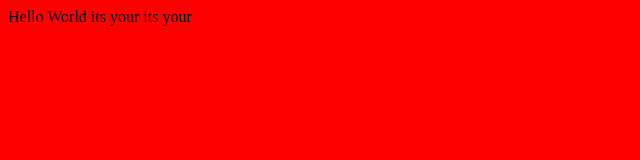
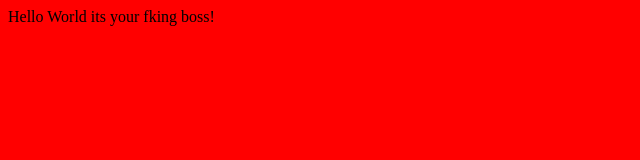
Before and after one commit to Shashank-konade/firstrepo, a plain HTML site: page git_project/index.html in a window 1280 px wide. Shown: the full height of the page, 0-640 px from the left. Drawn offline with Linux system fonts and the light colour scheme.

Commit message:
quote added

```diff
--- a/git_project/index.html
+++ b/git_project/index.html
@@ -7,8 +7,7 @@
     <title>Document</title>
 </head>
 <body bgcolor="red">Hello World
-    its your
-    its your
+    its your fking boss!
 
 
 </body>
```
